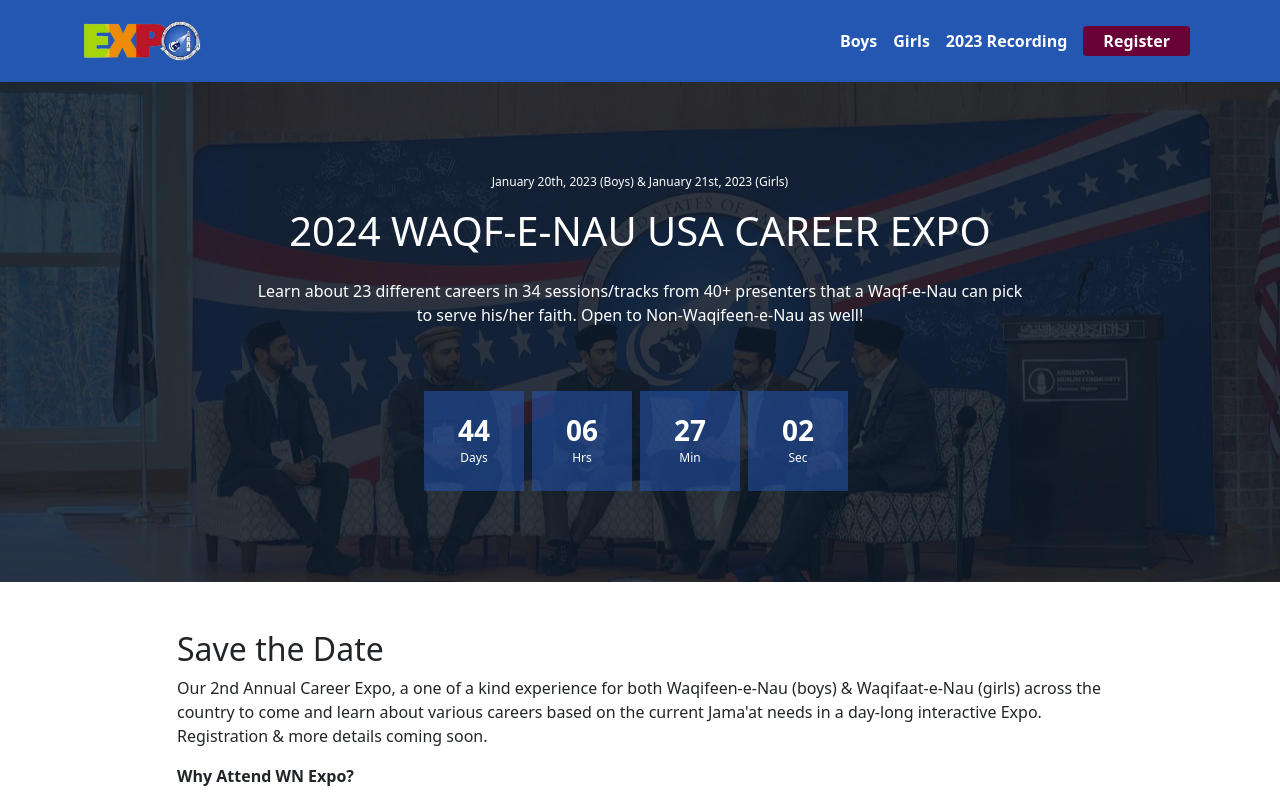
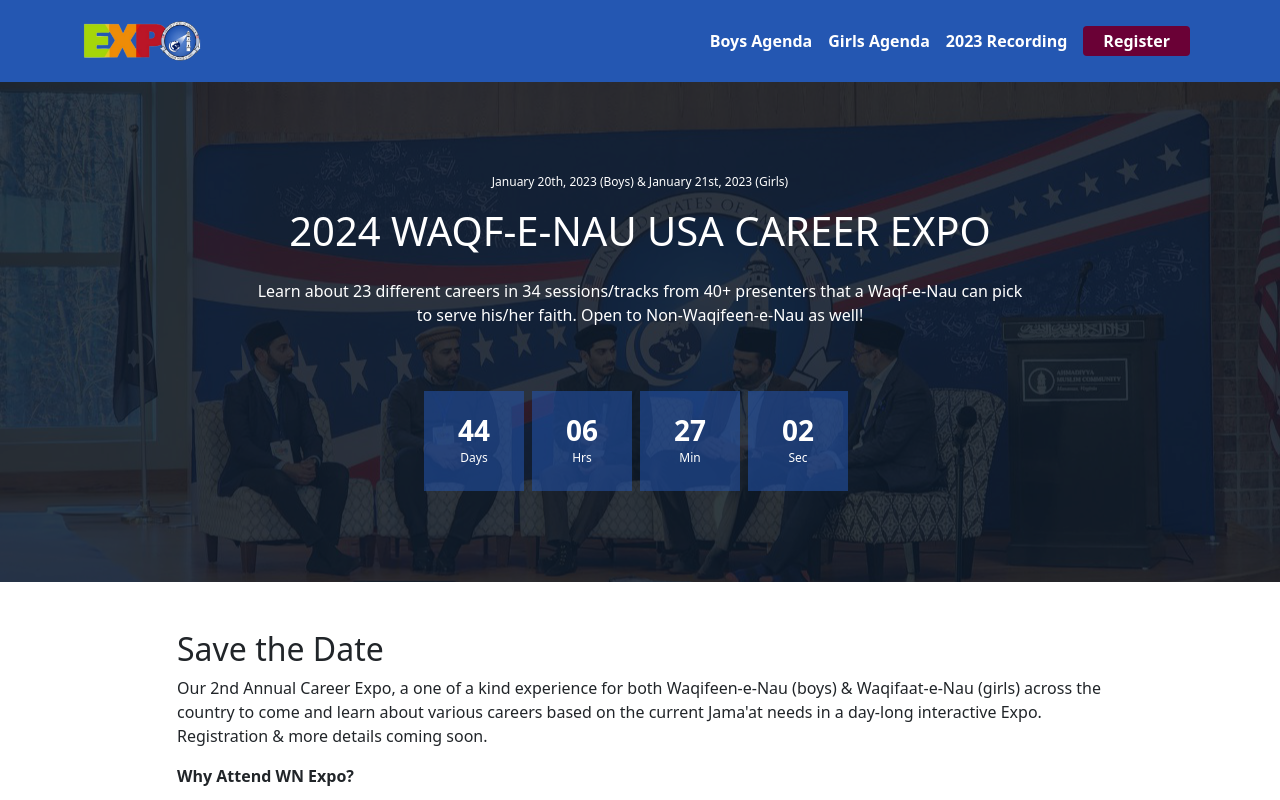
Before and after one commit to tofik-khan/wn-expo, a Next.js app: page / in a window 1280 px wide. Shown: the top 800 px of the page. Built offline with nearby package versions, Linux system fonts and the light colour scheme.

Commit message:
Update Nav links based on feedback

```diff
--- a/partials/Nav.js
+++ b/partials/Nav.js
@@ -53,8 +53,8 @@ export const Navigation = () => {
           </Navbar.Toggle>
           <Navbar.Collapse className="justify-content-end align-items-center">
             <Nav>
-              <StyledLink href="/boys">Boys</StyledLink>
-              <StyledLink href="/girls">Girls</StyledLink>
+              <StyledLink href="/boys">Boys Agenda</StyledLink>
+              <StyledLink href="/girls">Girls Agenda</StyledLink>
               <StyledLink
                 href="https://www.youtube.com/playlist?list=PLTpYqC-wRAALgWS-xkbf0-IkO_S_22iv4"
                 target="_blank"
```
